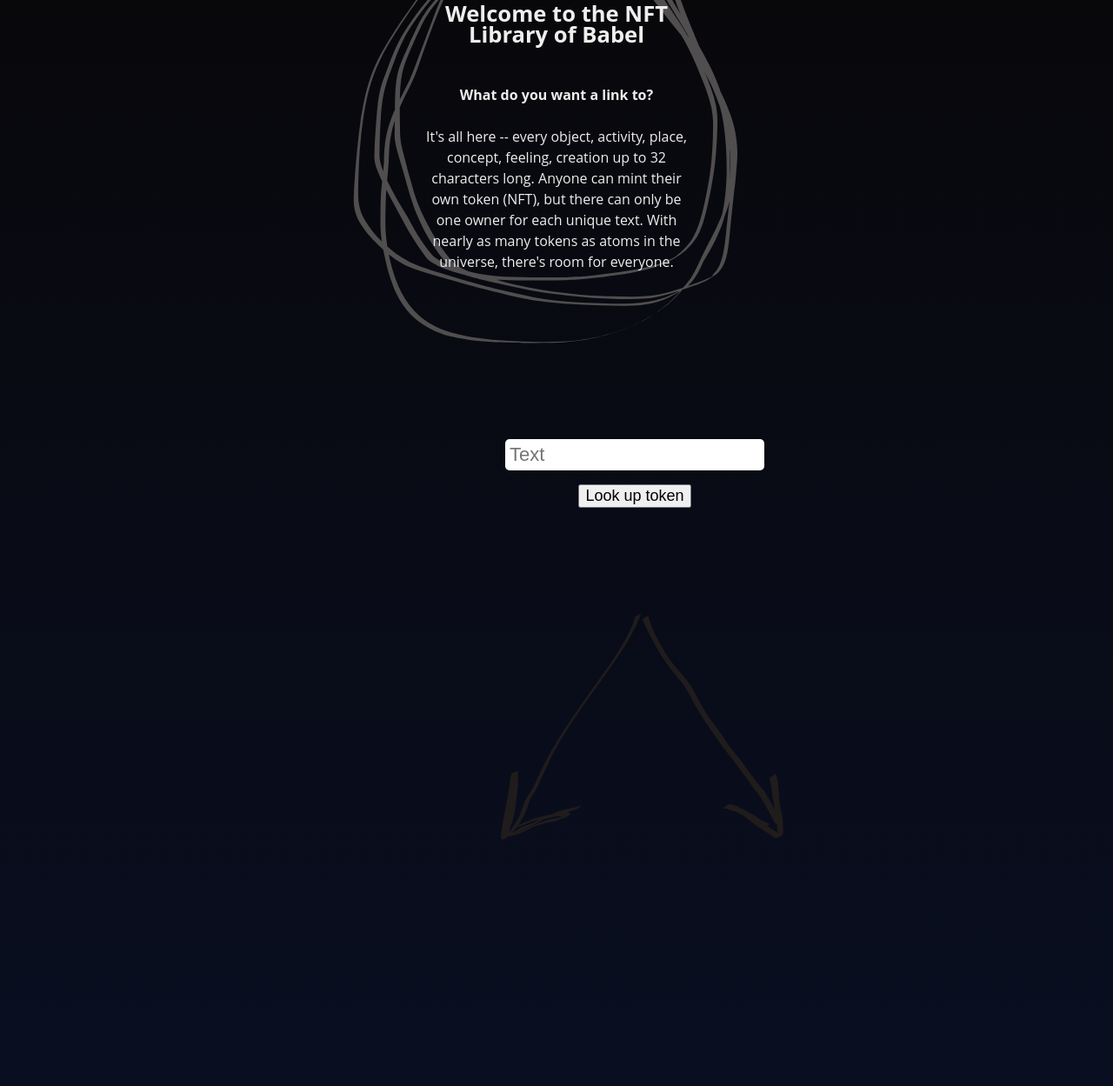
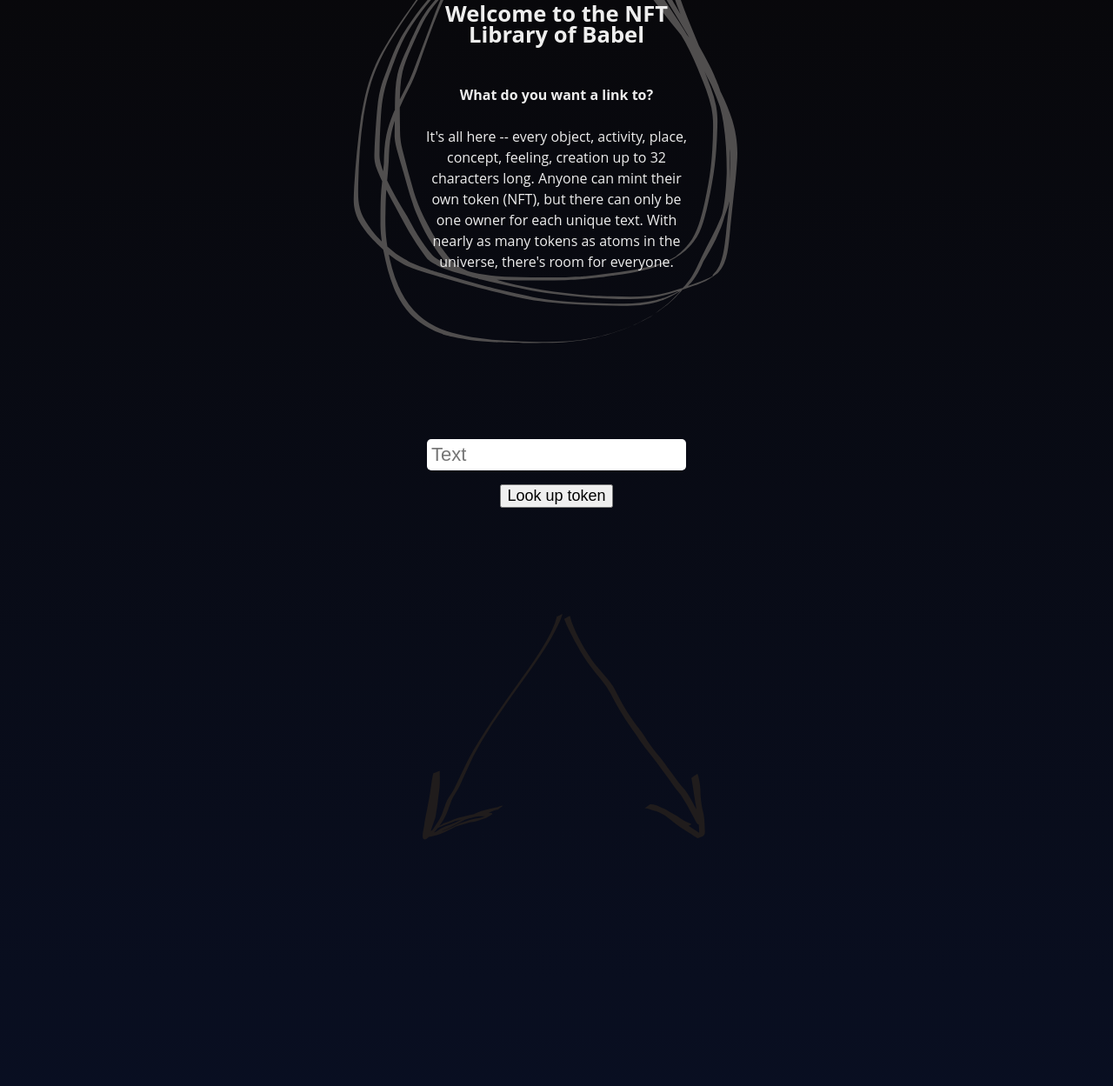
Before and after one commit to library-of-babel/library-of-babel.github.io, a plain HTML site: page index.html in a window 1280 px wide. Shown: the part 179-1428 px from the top of the page at 87% size. Drawn offline with nearby package versions, Linux system fonts and the light colour scheme; a script that the page names is missing.

Commit message:
Update index.html

```diff
--- a/index.html
+++ b/index.html
@@ -31,11 +31,11 @@
     </div>
 </div>
 <!-- Minting factory -->
-<div class="container" style="margin: auto;width:1100px; height: 600px">
-  <div class="container" style="width: 180px; float: left;">
+<div class="container" style="margin: auto;width:1000px; height: 600px">
+  <div class="container" style="width: 200px; float: left;">
   </div>
 
-  <div style="width:600px; height:600px" align="center" class="container">
+  <div style="width:600px; height:600px;float: left;" align="center" class="container">
     <p>&nbsp;</p>
     <p align="center"><input type="text" id="text_entry" placeholder="Text"></p>
     <p align="center"><button onclick="onCheckTextField()" style="font-size: 18px;">Look up token</button></p>
@@ -55,7 +55,7 @@
     </div>
   </div>
 
-  <div class="container" id="recentMints" style="width:180px;float: left; text-align: right;">
+  <div class="container" id="recentMints" style="width:200px;float: left; text-align: right;">
   </div>
 </div>
 
```
